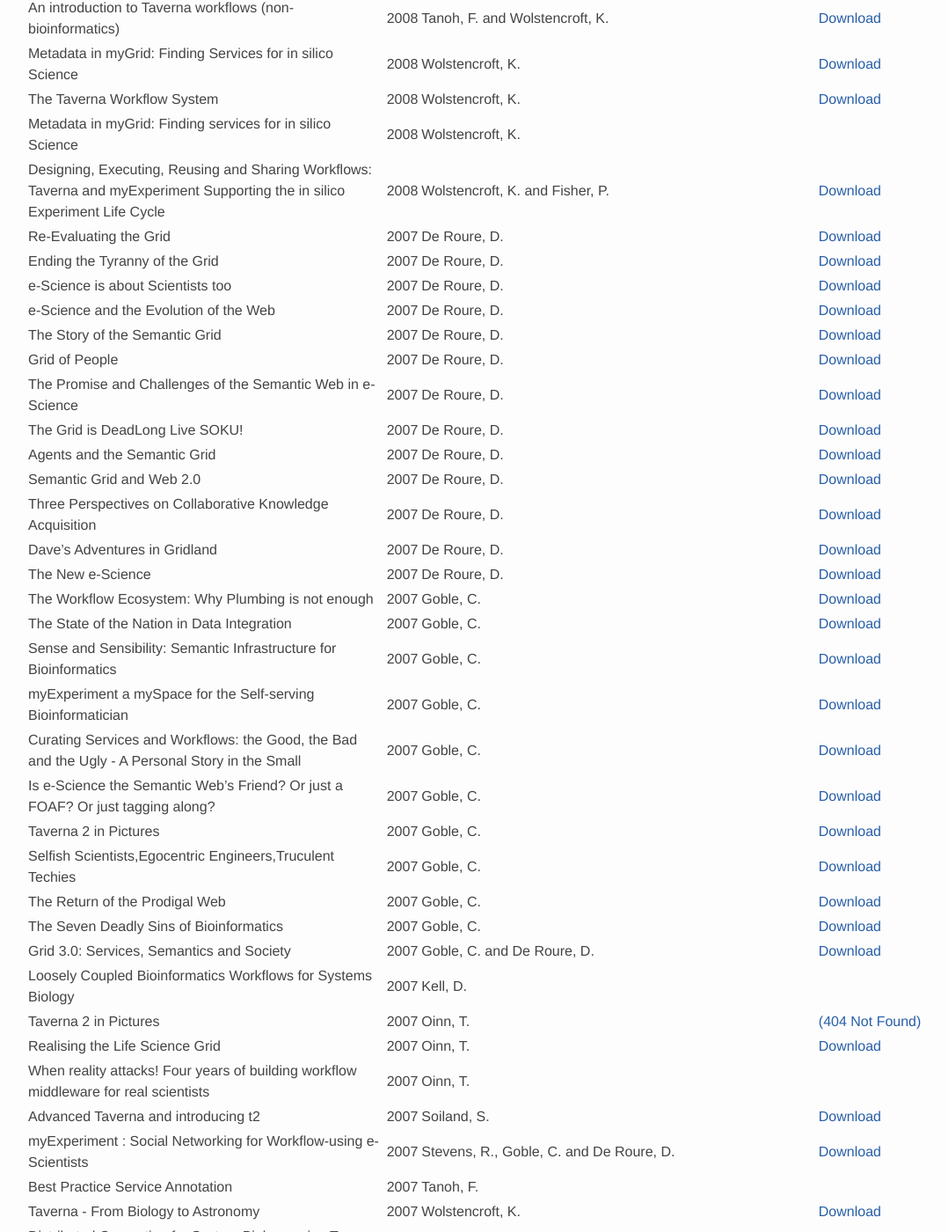
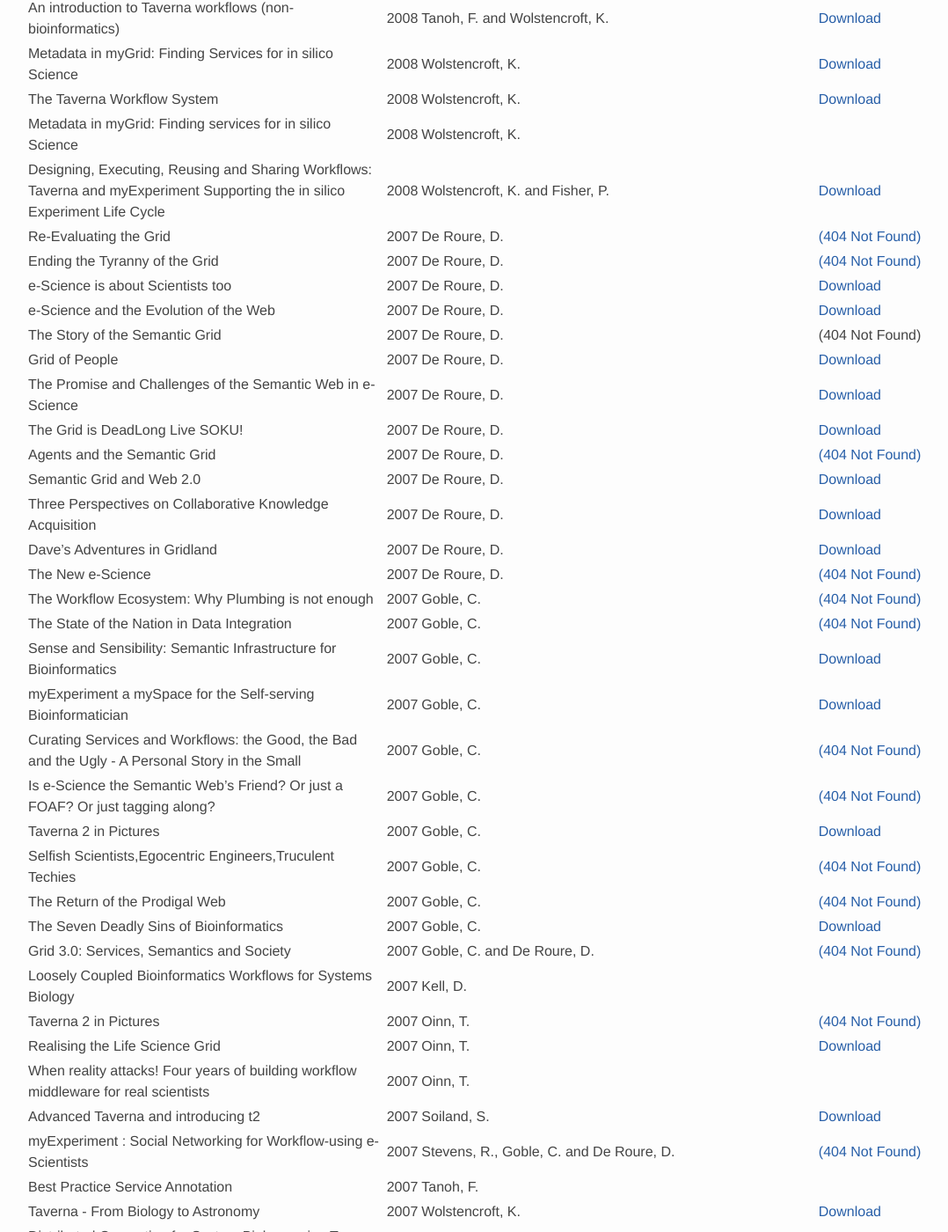
Before and after one commit to eScienceLab/eScienceLab.github.io, a Jekyll site: the page built from publications/presentations_archive.md, in a window 1280 px wide and 1400 px high, scrolled down 3206 px. Shown: the whole window at 88% size, without its empty margins (71-1149 px from the left). Built offline with Jekyll 4.4.1, drawn with Linux system fonts in a browser that asks for light colours; comment, search, counter and statistics services are not loaded.

Commit message:
more 404s

```diff
--- a/publications/presentations_archive.md
+++ b/publications/presentations_archive.md
@@ -85,36 +85,36 @@
 | The Taverna Workflow System | 2008 | Wolstencroft, K. | <a rel="nofollow" href="http://www.mygrid.org.uk//files/presentations/ICSBGothenburg.ppt" class="external-link">Download</a> |
 | Metadata in myGrid: Finding services for in silico Science | 2008 | Wolstencroft, K. |  |
 | Designing, Executing, Reusing and Sharing Workflows: Taverna and myExperiment Supporting the in silico Experiment Life Cycle | 2008 | Wolstencroft, K. and Fisher, P. | <a rel="nofollow" href="http://www.mygrid.org.uk/files/presentations/ISMBDemoText.ppt" class="external-link">Download</a> |
-| Re-Evaluating the Grid | 2007 | De Roure, D. | <a rel="nofollow" href="http://semanticgrid.org/presentations/GridReevaluated97.ppt" class="external-link">Download</a> |
-| Ending the Tyranny of the Grid | 2007 | De Roure, D. | <a rel="nofollow" href="http://www.semanticgrid.org/presentations/Tyranny.ppt" class="external-link">Download</a> |
-| e-Science is about Scientists too | 2007 | De Roure, D. | <a rel="nofollow" href="http://www.semanticgrid.org/presentations/Australasia97.ppt" class="external-link">Download</a> |
-| e-Science and the Evolution of the Web | 2007 | De Roure, D. | <a rel="nofollow" href="http://www.semanticgrid.org/presentations/EarlyAdoptersDDeR97.ppt" class="external-link">Download</a> |
-| The Story of the Semantic Grid | 2007 | De Roure, D. | <a rel="nofollow" href="http://www.semanticgrid.org/presentations/" class="external-link">Download</a> |
-| Grid of People | 2007 | De Roure, D. | <a rel="nofollow" href="http://www.semanticgrid.org/presentations/hastac.ppt" class="external-link">Download</a> |
-| The Promise and Challenges of the Semantic Web in e-Science | 2007 | De Roure, D. | <a rel="nofollow" href="http://www.semanticgrid.org/presentations/ASWSemGrid.ppt" class="external-link">Download</a> |
-| The Grid is DeadLong Live SOKU! | 2007 | De Roure, D. | <a rel="nofollow" href="http://www.semanticgrid.org/presentations/PRISM-SOKU.ppt" class="external-link">Download</a> |
-| Agents and the Semantic Grid | 2007 | De Roure, D. | <a rel="nofollow" href="http://www.semanticgrid.org/presentations/AgentSemGrid.ppt" class="external-link">Download</a> |
-| Semantic Grid and Web 2.0 | 2007 | De Roure, D. | <a rel="nofollow" href="http://www.semanticgrid.org/presentations/DeRoureSemanticGridWeb2Stockholm.ppt" class="external-link">Download</a> |
+| Re-Evaluating the Grid | 2007 | De Roure, D. | <a rel="nofollow" href="http://semanticgrid.org/presentations/GridReevaluated97.ppt" class="external-link">(404 Not Found)</a> |
+| Ending the Tyranny of the Grid | 2007 | De Roure, D. | <a rel="nofollow" href="http://www.semanticgrid.org/presentations/Tyranny.ppt" class="external-link">(404 Not Found)</a> |
+| e-Science is about Scientists too | 2007 | De Roure, D. | <a rel="nofollow" href="http://web.archive.org/web/20070701215222/http://www.semanticgrid.org/presentations/Australasia97.ppt.ppt" class="external-link">Download</a> |
+| e-Science and the Evolution of the Web | 2007 | De Roure, D. | <a rel="nofollow" href="http://web.archive.org/web/20070717060557/http://www.semanticgrid.org/presentations/EarlyAdoptersDDeR97.ppt" class="external-link">Download</a> |
+| The Story of the Semantic Grid | 2007 | De Roure, D. |  (404 Not Found) |
+| Grid of People | 2007 | De Roure, D. | <a rel="nofollow" href="http://web.archive.org/web/20070717055836/http://www.semanticgrid.org/presentations/hastac.ppt" class="external-link">Download</a> |
+| The Promise and Challenges of the Semantic Web in e-Science | 2007 | De Roure, D. | <a rel="nofollow" href="http://web.archive.org/web/20070914030820/http://www.semanticgrid.org/presentations/ASWSemGrid.ppt" class="external-link">Download</a> |
+| The Grid is DeadLong Live SOKU! | 2007 | De Roure, D. | <a rel="nofollow" href="http://web.archive.org/web/20070801114721/http://www.semanticgrid.org/presentations/PRISM-SOKU.pptppt" class="external-link">Download</a> |
+| Agents and the Semantic Grid | 2007 | De Roure, D. | <a rel="nofollow" href="http://www.semanticgrid.org/presentations/AgentSemGrid.ppt" class="external-link">(404 Not Found)</a> |
+| Semantic Grid and Web 2.0 | 2007 | De Roure, D. | <a rel="nofollow" href="http://web.archive.org/web/20070717060223/http://www.semanticgrid.org/presentations/DeRoureSemanticGridWeb2Stockholm.ppt" class="external-link">Download</a> |
 | Three Perspectives on Collaborative Knowledge Acquisition | 2007 | De Roure, D. | <a rel="nofollow" href="http://www.semanticgrid.org/presentations/ThreePerspectives.ppt" class="external-link">Download</a> |
-| Dave's Adventures in Gridland | 2007 | De Roure, D. | <a rel="nofollow" href="http://www.semanticgrid.org/presentations/gridland.ppt" class="external-link">Download</a> |
-| The New e-Science | 2007 | De Roure, D. | <a rel="nofollow" href="http://www.semanticgrid.org/presentations/NeweScienceBangalore.ppt" class="external-link">Download</a> |
-| The Workflow Ecosystem: Why Plumbing is not enough | 2007 | Goble, C. | <a rel="nofollow" href="http://www.cs.man.ac.uk/%7Ecarole/Talks/GridAsia2007CaroleGoble.ppt" class="external-link">Download</a> |
-| The State of the Nation in Data Integration | 2007 | Goble, C. | <a rel="nofollow" href="http://www.cs.man.ac.uk/%7Ecarole/Talks/HCLS-WWW2007-workshop-published.ppt" class="external-link">Download</a> |
-| Sense and Sensibility: Semantic Infrastructure for Bioinformatics | 2007 | Goble, C. | <a rel="nofollow" href="http://www.semanticgrid.org/presentations/harvardGOBLE.ppt" class="external-link">Download</a> |
-| myExperiment a mySpace for the Self-serving Bioinformatician | 2007 | Goble, C. | <a rel="nofollow" href="http://www.semanticgrid.org/presentations/IntegrativeBiologykeynoteGOBLE.pdf" class="external-link">Download</a> |
-| Curating Services and Workflows: the Good, the Bad and the Ugly - A Personal Story in the Small | 2007 | Goble, C. | <a rel="nofollow" href="http://www.semanticgrid.org/presentations/DCCkeynoteGOBLE2007.ppt" class="external-link">Download</a> |
-| Is e-Science the Semantic Web's Friend? Or just a FOAF? Or just tagging along? | 2007 | Goble, C. | <a rel="nofollow" href="http://www.cs.man.ac.uk/%7Ecarole/Talks/IJCAI2007/IJCAI%203%20January.ppt" class="external-link">Download</a> |
+| Dave's Adventures in Gridland | 2007 | De Roure, D. | <a rel="nofollow" href="http://web.archive.org/web/20070801115234/http://www.semanticgrid.org/presentations/gridland.ppt" class="external-link">Download</a> |
+| The New e-Science | 2007 | De Roure, D. | <a rel="nofollow" href="http://www.semanticgrid.org/presentations/NeweScienceBangalore.ppt" class="external-link">(404 Not Found)</a> |
+| The Workflow Ecosystem: Why Plumbing is not enough | 2007 | Goble, C. | <a rel="nofollow" href="http://www.cs.man.ac.uk/%7Ecarole/Talks/GridAsia2007CaroleGoble.ppt" class="external-link">(404 Not Found)</a> |
+| The State of the Nation in Data Integration | 2007 | Goble, C. | <a rel="nofollow" href="http://www.cs.man.ac.uk/%7Ecarole/Talks/HCLS-WWW2007-workshop-published.ppt" class="external-link">(404 Not Found)</a> |
+| Sense and Sensibility: Semantic Infrastructure for Bioinformatics | 2007 | Goble, C. | <a rel="nofollow" href="http://web.archive.org/web/20120312020707/http://www.semanticgrid.org/presentations/harvardGOBLE.ppt" class="external-link">Download</a> |
+| myExperiment a mySpace for the Self-serving Bioinformatician | 2007 | Goble, C. | <a rel="nofollow" href="http://web.archive.org/web/20080921001310/http://www.semanticgrid.org:80/presentations/IntegrativeBiologykeynoteGOBLE.pdf" class="external-link">Download</a> |
+| Curating Services and Workflows: the Good, the Bad and the Ugly - A Personal Story in the Small | 2007 | Goble, C. | <a rel="nofollow" href="http://www.semanticgrid.org/presentations/DCCkeynoteGOBLE2007.ppt" class="external-link">(404 Not Found)</a> |
+| Is e-Science the Semantic Web's Friend? Or just a FOAF? Or just tagging along? | 2007 | Goble, C. | <a rel="nofollow" href="http://www.cs.man.ac.uk/%7Ecarole/Talks/IJCAI2007/IJCAI%203%20January.ppt" class="external-link">(404 Not Found)</a> |
 | Taverna 2 in Pictures | 2007 | Goble, C. | <a rel="nofollow" href="http://open-bio.org/wiki/BOSC_2007" class="external-link">Download</a> |
-| Selfish Scientists,Egocentric Engineers,Truculent Techies | 2007 | Goble, C. | <a rel="nofollow" href="http://www.cs.man.ac.uk/%7Ecarole/Talks/e-Social2007KeynoteGOBLE.ppt" class="external-link">Download</a> |
-| The Return of the Prodigal Web | 2007 | Goble, C. | <a rel="nofollow" href="http://www.cs.man.ac.uk/%7Ecarole/Talks/Hypertext2007/Hypertext-goble-v4.ppt" class="external-link">Download</a> |
-| The Seven Deadly Sins of Bioinformatics | 2007 | Goble, C. | <a rel="nofollow" href="http://www.cs.man.ac.uk/%7Ecarole/Talks/BOSCsevensinsGOBLE.ppt" class="external-link">Download</a> |
-| Grid 3.0: Services, Semantics and Society | 2007 | Goble, C. and De Roure, D. | <a rel="nofollow" href="http://www.semanticgrid.org/presentations/Grid2007-GOBLE2.ppt" class="external-link">Download</a> |
+| Selfish Scientists,Egocentric Engineers,Truculent Techies | 2007 | Goble, C. | <a rel="nofollow" href="http://www.cs.man.ac.uk/%7Ecarole/Talks/e-Social2007KeynoteGOBLE.ppt" class="external-link">(404 Not Found)</a> |
+| The Return of the Prodigal Web | 2007 | Goble, C. | <a rel="nofollow" href="http://www.cs.man.ac.uk/%7Ecarole/Talks/Hypertext2007/Hypertext-goble-v4.ppt" class="external-link">(404 Not Found)</a> |
+| The Seven Deadly Sins of Bioinformatics | 2007 | Goble, C. | <a rel="nofollow" href="http://web.archive.org/web/20111110203802/http://www.cs.man.ac.uk/~carole/Talks/BOSCsevensinsGOBLE.ppt" class="external-link">Download</a> |
+| Grid 3.0: Services, Semantics and Society | 2007 | Goble, C. and De Roure, D. | <a rel="nofollow" href="http://www.semanticgrid.org/presentations/Grid2007-GOBLE2.ppt" class="external-link">(404 Not Found)</a> |
 | Loosely Coupled Bioinformatics Workflows for Systems Biology | 2007 | Kell, D. |  |
 | Taverna 2 in Pictures | 2007 | Oinn, T. | <a rel="nofollow" href="http://www.ebi.ac.uk/%7Etmo/talks/bosc2007.pdf" class="external-link">(404 Not Found)</a> |
 | Realising the Life Science Grid | 2007 | Oinn, T. | <a rel="nofollow" href="http://event.twgrid.org/isgc2007/Abstract/LifeScience/I_LifeScience_TomOinn.pdf" class="external-link">Download</a> |
 | When reality attacks! Four years of building workflow middleware for real scientists | 2007 | Oinn, T. |  |
 | Advanced Taverna and introducing t2 | 2007 | Soiland, S. | <a rel="nofollow" href="http://www.mygrid.org.uk/files/presentations/2007-12-12_Wageningen__Advanced_Taverna_and_introducing_t2.pdf" class="external-link">Download</a> |
-| myExperiment : Social Networking for Workflow-using e-Scientists | 2007 | Stevens, R., Goble, C. and De Roure, D. | <a rel="nofollow" href="http://www.cs.man.ac.uk/%7Ecarole/Talks/WORK07keynote.ppt" class="external-link">Download</a> |
+| myExperiment : Social Networking for Workflow-using e-Scientists | 2007 | Stevens, R., Goble, C. and De Roure, D. | <a rel="nofollow" href="http://www.cs.man.ac.uk/%7Ecarole/Talks/WORK07keynote.ppt" class="external-link">(404 Not Found)</a> |
 | Best Practice Service Annotation | 2007 | Tanoh, F. |  |
 | Taverna - From Biology to Astronomy | 2007 | Wolstencroft, K. | <a rel="nofollow" href="http://www.ogf.org/OGF20/materials/775/wolstencroft-ogf20-astro.ppt" class="external-link">Download</a> |
 | Distributed Computing for System Biology using Taverna Workflows | 2007 | Wolstencroft, K. | <a rel="nofollow" href="http://www.mygrid.org.uk//files/presentations/biosysbio.ppt" class="external-link">Download</a> |
```
